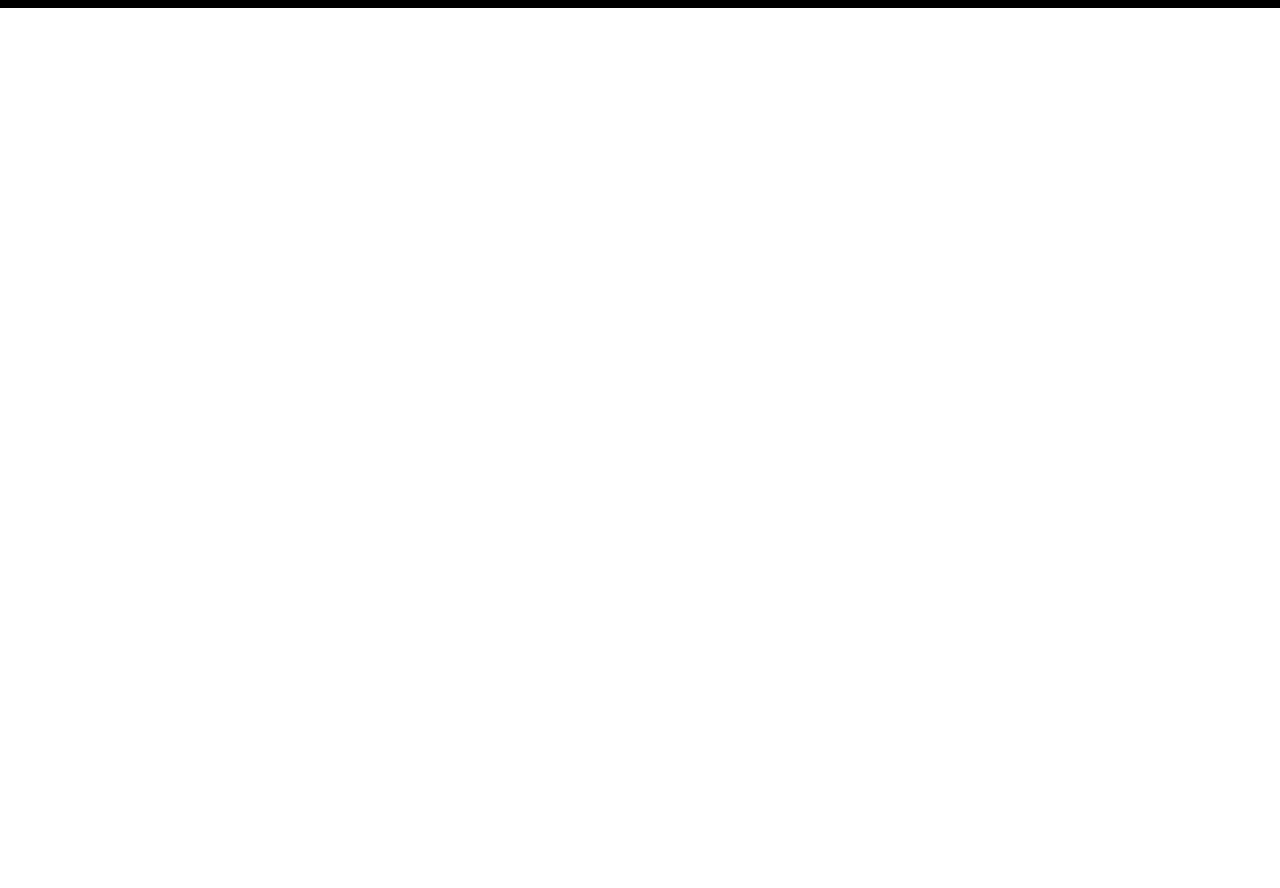
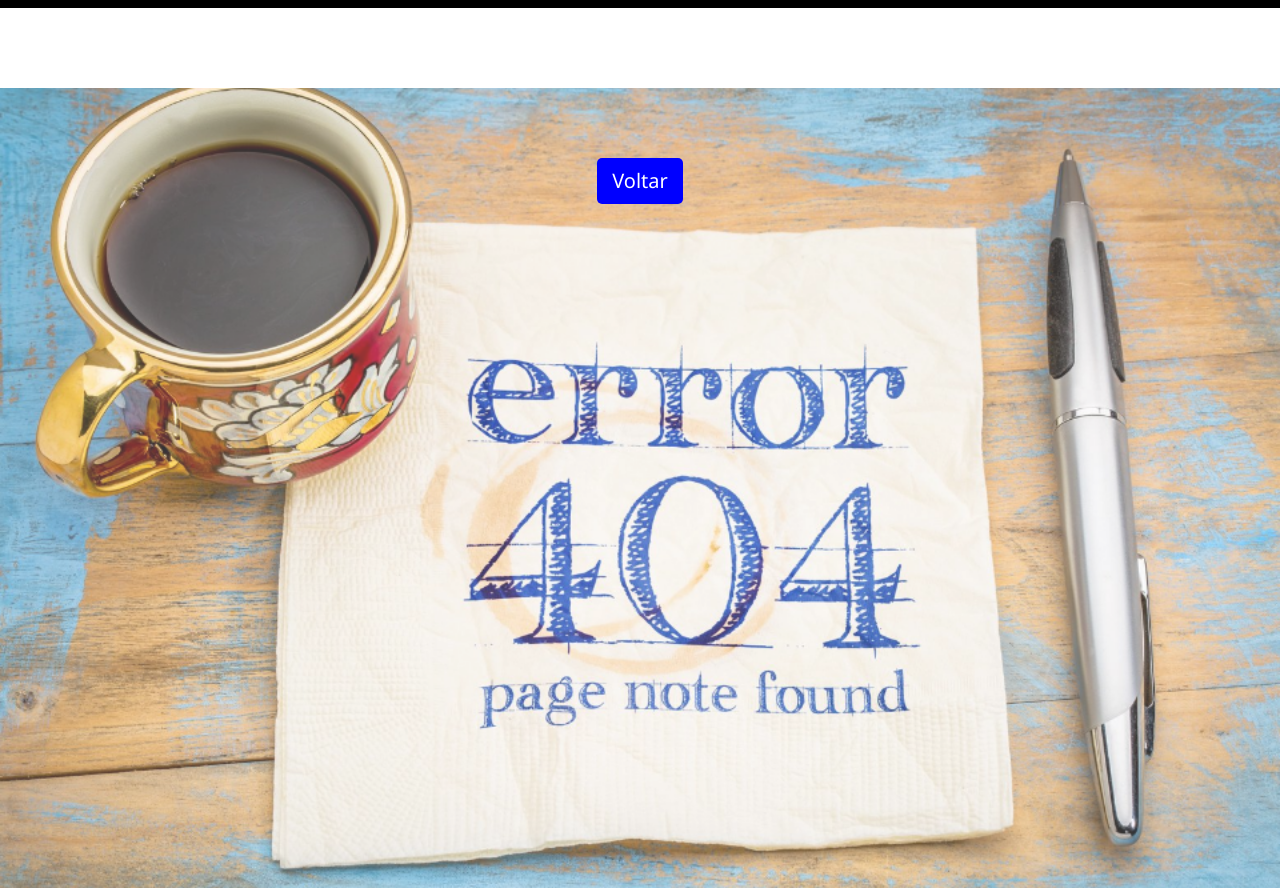
Before and after one commit to brunoventura123/Bruno, a React (Create React App) app: page /projects in a window 1280 px wide. Shown: the part 792-1680 px from the top of the page. Before the commit the page ends 880 px from the top, so only its background shows below. Built offline with nearby package versions, Linux system fonts and the light colour scheme.

Commit message:
remove project analise

```diff
--- a/package.json
+++ b/package.json
@@ -53,7 +53,7 @@
     ]
   },
   "devDependencies": {
-    "@types/react-router-dom": "^5.3.1",
+    "@types/react-router-dom": "^5.3.2",
     "@types/styled-components": "^5.1.15",
     "gh-pages": "^3.2.3"
   }
--- /dev/null
+++ b/src/pages/NotFound/index.tsx
@@ -0,0 +1,20 @@
+import { useHistory } from "react-router-dom"
+import * as C from './styles'
+
+
+export const NotFound = () => {
+    const history = useHistory()
+
+    const handleBackButton = () => {
+       history.push('/')
+    }
+    return(
+        <C.Area>
+        <button
+            onClick={handleBackButton}
+            className="button">
+                Voltar
+        </button>
+        </C.Area>
+    )
+}
--- /dev/null
+++ b/src/pages/NotFound/styles.ts
@@ -0,0 +1,24 @@
+import styled from "styled-components";
+import BG from './notFound.png'
+
+export const Area = styled.div`
+    height:100vh;
+    background-image:url(${BG});
+    background-size:cover;
+    background-position:center;
+    text-align:center;
+    padding-top:70px;
+
+    .button{
+      background-color:blue;
+      padding:8px 15px;
+      border:0;
+      color:#FFF;
+      font-size:20px;
+      border-radius:5px;
+
+      &:hover{
+        opacity:.8;
+      }
+    }
+`
--- a/src/pages/Projects/photo.tsx
+++ b/src/pages/Projects/photo.tsx
@@ -20,16 +20,15 @@
     {id:2, img:Landpage, url:'https://brunoventura123.github.io/landpage/',desc:'Projeto Pessoal LandPage HTML/CSS'},
     {id:3, img:Franquia, url:'https://brunoventura123.github.io/HomePage-Franquia/',desc:'Projeto Pessoal HomePage HTML/CSS'},
     {id:4, img:Calculator, url:'https://brunoventura123.github.io/calculators/',desc:'Projeto Pessoal Calculadora HTML/CSS/JS/TS'},
-    {id:5, img:Analise, url:'https://brunoventura123.github.io/consulter/',desc:'Projeto Feito para cliente Consultora de imagem'},
-    {id:6, img:Insta, url:'https://brunoventura123.github.io/cloneInsta-JS/',desc:'Projeto Pessoal Insta HTML/CSS/JS/TS'},
-    {id:7, img:Calc, url:'https://brunoventura123.github.io/calculadoraTroco/',desc:'Projeto Pessoal Calculadora de Troco HTML/CSS/JS/TS'},
-    {id:8, img:List, url:'https://brunoventura123.github.io/ListaTarefas/',desc:'Projeto Feito em Aula Listar Tarefas React/TS'},
-    {id:9, img:Gallery, url:'https://brunoventura123.github.io/Photos/',desc:'Projeto Feito em Aula Photos Gallery React/TS'},
-    {id:10, img:MultForm, url:'https://brunoventura123.github.io/multform/',desc:'Projeto Feito em Aula MultForm React/TS'},
-    {id:11, img:Relogio, url:'https://brunoventura123.github.io/Relogio/',desc:'Projeto Feito em Aula Relogio HTML/CSS/JS'},
-    {id:12, img:Clima, url:'https://brunoventura123.github.io/Clima/',desc:'Projeto Clima Feito em Aula HTML/CSS/JS'},
-    {id:13, img:Bateria, url:'https://brunoventura123.github.io/Bateria/',desc:'Projeto Bateria Feito em Aula HTML/CSS/JS'},
-    {id:14, img:Velha, url:'https://brunoventura123.github.io/jogodavelha/',desc:'Projeto Jogo da Velha Feito em Aula HTML/CSS/JS'},
-    {id:15, img:Quiz, url:'https://brunoventura123.github.io/Quiz/',desc:'Projeto Quiz Bíblico Feito em Aula HTML/CSS/JS'},
+    {id:5, img:Insta, url:'https://brunoventura123.github.io/cloneInsta-JS/',desc:'Projeto Pessoal Insta HTML/CSS/JS/TS'},
+    {id:6, img:Calc, url:'https://brunoventura123.github.io/calculadoraTroco/',desc:'Projeto Pessoal Calculadora de Troco HTML/CSS/JS/TS'},
+    {id:7, img:List, url:'https://brunoventura123.github.io/ListaTarefas/',desc:'Projeto Feito em Aula Listar Tarefas React/TS'},
+    {id:8, img:Gallery, url:'https://brunoventura123.github.io/Photos/',desc:'Projeto Feito em Aula Photos Gallery React/TS'},
+    {id:9, img:MultForm, url:'https://brunoventura123.github.io/multform/',desc:'Projeto Feito em Aula MultForm React/TS'},
+    {id:10, img:Relogio, url:'https://brunoventura123.github.io/Relogio/',desc:'Projeto Feito em Aula Relogio HTML/CSS/JS'},
+    {id:11, img:Clima, url:'https://brunoventura123.github.io/Clima/',desc:'Projeto Clima Feito em Aula HTML/CSS/JS'},
+    {id:12, img:Bateria, url:'https://brunoventura123.github.io/Bateria/',desc:'Projeto Bateria Feito em Aula HTML/CSS/JS'},
+    {id:13, img:Velha, url:'https://brunoventura123.github.io/jogodavelha/',desc:'Projeto Jogo da Velha Feito em Aula HTML/CSS/JS'},
+    {id:14, img:Quiz, url:'https://brunoventura123.github.io/Quiz/',desc:'Projeto Quiz Bíblico Feito em Aula HTML/CSS/JS'},
 
 ]
--- a/src/router.tsx
+++ b/src/router.tsx
@@ -4,6 +4,7 @@
 import { Projects } from "./pages/Projects";
 import { Contact } from "./pages/Contact";
 import { Certificates } from "./pages/Certificates";
+import { NotFound } from "./pages/NotFound";
 
 
 export const Router = () => {
@@ -14,6 +15,7 @@
             <Route path="/projects"  component={Projects} />
             <Route path="/contact"  component={Contact} />
             <Route path="/certificates"  component={Certificates} />
+            <Route path="*" component={NotFound} />
         </BrowserRouter>
     )
 }
```
Also changed, not shown: src/pages/NotFound/notFound.png (added), 1 other file (tests, documents, lock files or other folders).
